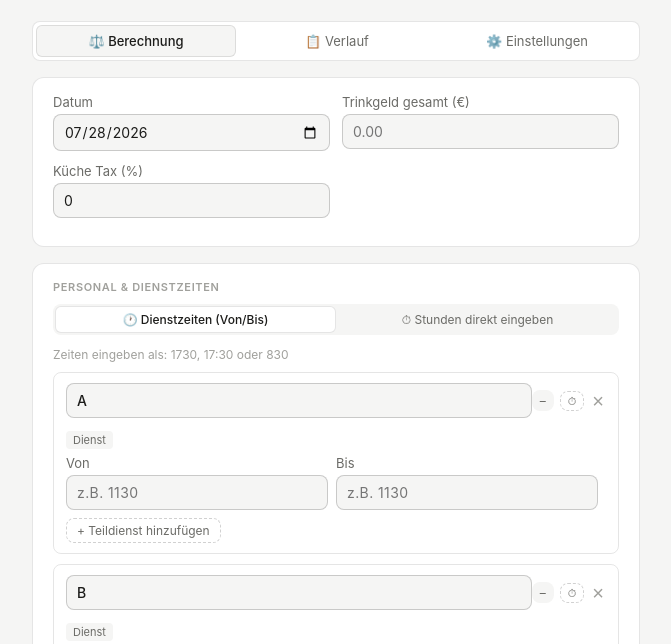
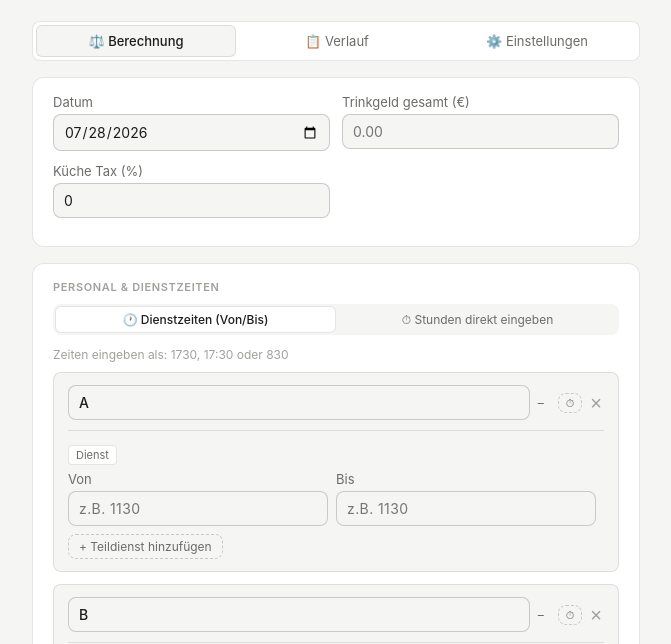
Before and after one commit to meeer-theblackintels/TrinkSplit, a plain HTML site: page index.html in a window 1280 px wide. Shown: the part 98-742 px from the top of the page, without its empty margins (304-975 px from the left). Drawn offline with Linux system fonts and the light colour scheme.

Commit message:
Add files via upload

```diff
--- a/index.html
+++ b/index.html
@@ -45,11 +45,11 @@
   .metric-label{font-size:12px;color:var(--text-sec);margin-bottom:2px;}
   .metric-val{font-size:20px;font-weight:600;}
   .mgrid{display:grid;grid-template-columns:repeat(3,minmax(0,1fr));gap:10px;margin-bottom:1rem;}
-  .pblock{border:0.5px solid var(--border);border-radius:var(--radius);padding:10px 12px;margin-bottom:10px;}
-  .pheader{display:flex;justify-content:space-between;align-items:center;margin-bottom:10px;}
-  .pname{font-size:14px;font-weight:500;border:none;background:transparent;color:var(--text);width:130px;outline:none;border-bottom:0.5px solid var(--border-strong);padding-bottom:2px;}
+  .pblock{border:0.5px solid var(--border);border-radius:var(--radius);padding:12px 14px;margin-bottom:12px;background:var(--surface-1);}
+  .pheader{display:flex;justify-content:space-between;align-items:center;margin-bottom:12px;padding-bottom:10px;border-bottom:0.5px solid var(--border);}
+  .pname{font-size:14px;font-weight:500;border:none;background:var(--surface);color:var(--text);width:140px;max-width:140px;outline:none;border-radius:var(--radius);padding:5px 8px;border:0.5px solid var(--border-strong);}
   .srow{display:grid;grid-template-columns:1fr 1fr auto;gap:8px;align-items:end;margin-bottom:8px;}
-  .slabel{font-size:11px;color:var(--text-sec);background:var(--surface-1);border-radius:4px;padding:2px 7px;display:inline-block;margin-bottom:6px;}
+  .slabel{font-size:11px;color:var(--text-sec);background:var(--surface);border-radius:4px;padding:2px 7px;display:inline-block;margin-bottom:6px;border:0.5px solid var(--border);}
   .ti{font-family:var(--font-mono);letter-spacing:0.03em;}
   .ti.ok{border-color:var(--success-border)!important;color:var(--success-text);}
   .ti.err{border-color:#fca5a5!important;color:#dc2626;}
@@ -203,7 +203,6 @@
     <p style="font-size:13px;color:var(--text-sec);margin-bottom:12px;" id="t-settings-names-desc">Diese Namen werden beim Start vorausgefüllt.</p>
     <div id="default-names"></div>
     <button class="addbtn" onclick="addDefaultName()" style="margin-top:8px;" id="t-add-default-name">+ Name hinzufügen</button>
-    <button class="savebtn" onclick="saveSettings()" id="t-save-settings">Einstellungen speichern</button>
   </div>
   <div class="card">
     <div class="sec" id="t-settings-kuche-sec">Standard Küche Tax</div>
@@ -227,6 +226,11 @@
     </div>
     <p style="font-size:12px;color:var(--text-muted);margin-top:8px;" id="t-rounding-desc"></p>
   </div>
+</div>
+
+<!-- SAVE SETTINGS BTN (shown only on settings tab) -->
+<div id="save-settings-footer" style="display:none;padding:0 0 1rem;">
+  <button class="savebtn" onclick="saveSettings()" id="t-save-settings">Einstellungen speichern</button>
 </div>
 
 <!-- FOOTER -->
@@ -811,6 +815,7 @@ function switchTab(name) {
   });
   if (name==='history') renderHistory();
   if (name==='settings') { renderDefaultNames(); document.getElementById('defaultKuechePct').value=settings.defaultKuechePct; document.getElementById('roundingToggle').checked=settings.roundDown||false; }
+  document.getElementById('save-settings-footer').style.display = name==='settings' ? 'block' : 'none';
 }
 
 function showToast(msg) {
```
